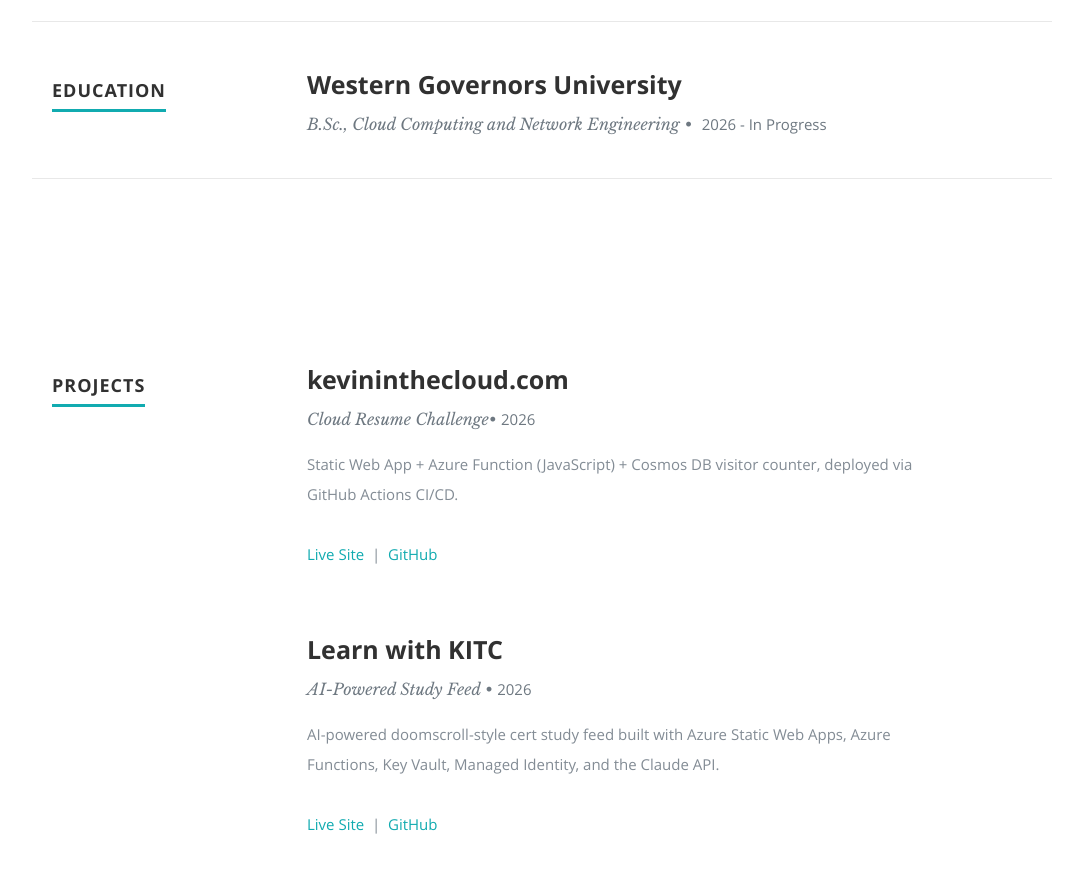
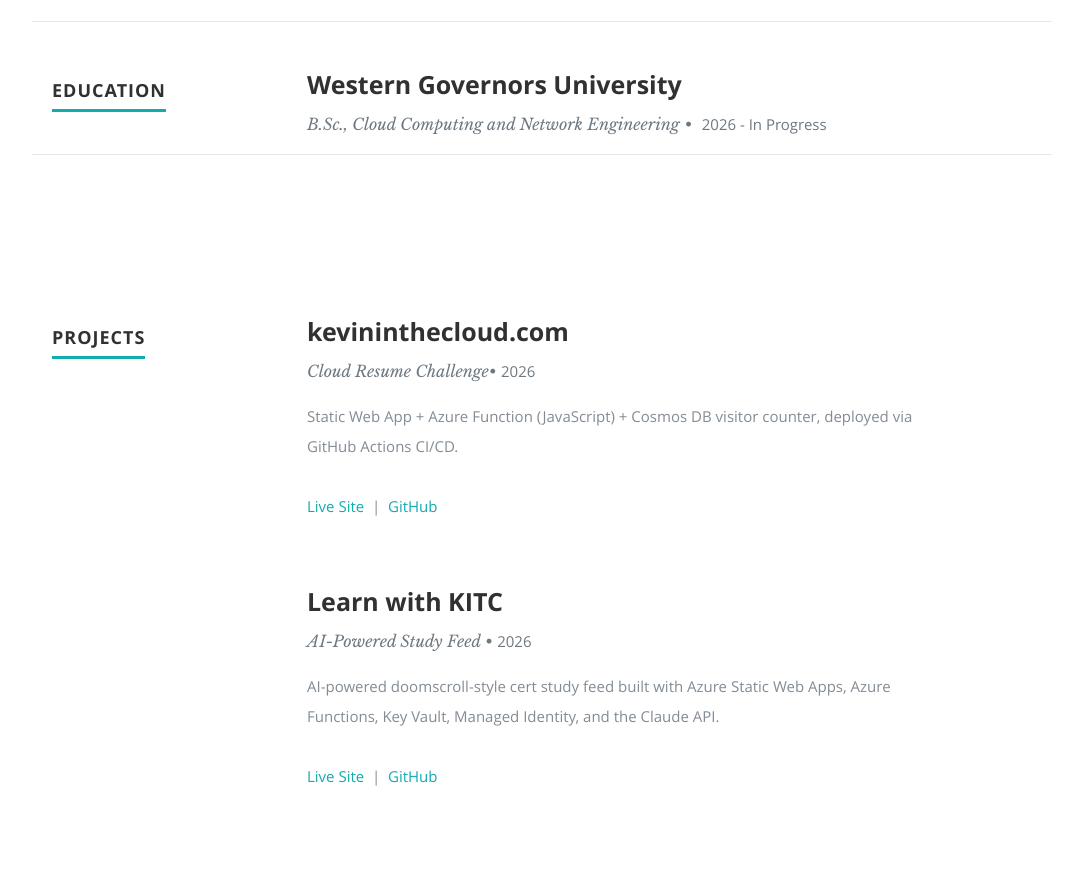
Before and after one commit to kamcqui/azure-resume, a plain HTML site: page frontend/index.html in a window 1280 px wide. Shown: the part 2928-3798 px from the top of the page, without its empty margins (98-1181 px from the left). Drawn offline with nearby package versions, Linux system fonts and the light colour scheme; no server answers.

Commit message:
Modified Trailing Divider

```diff
--- a/frontend/css/layout.css
+++ b/frontend/css/layout.css
@@ -284,11 +284,10 @@
 /* Remove trailing divider/spacing from the last item in Resume,
    so the transition into Projects matches every other section transition */
 #resume > .row:last-of-type {
-   margin-bottom: 24px;
-   padding-bottom: 24px;
+   margin-bottom: 0;
+   padding-bottom: 0;
    border-bottom: 1px solid #E8E8E8;
 }
-
 /*----------------------------------------------*/
 /*	Skill Bars
 /*----------------------------------------------*/
```
